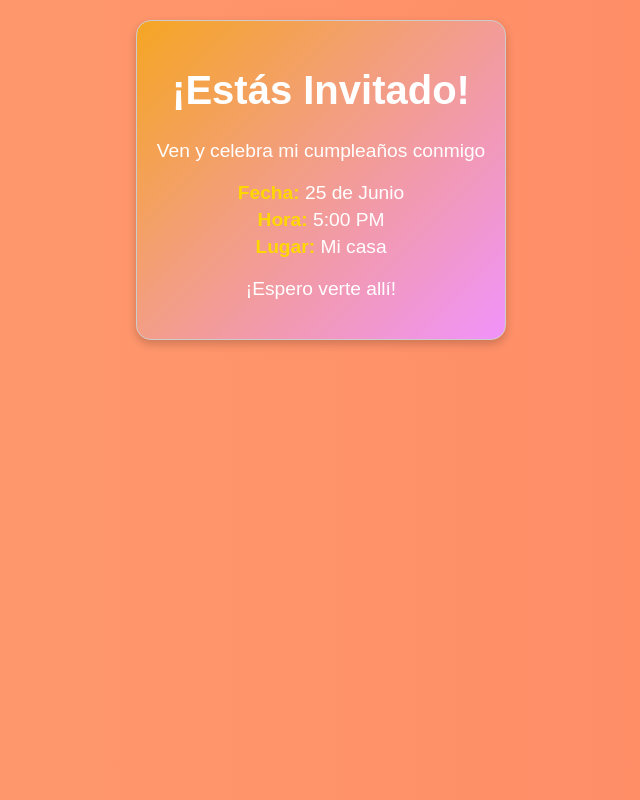
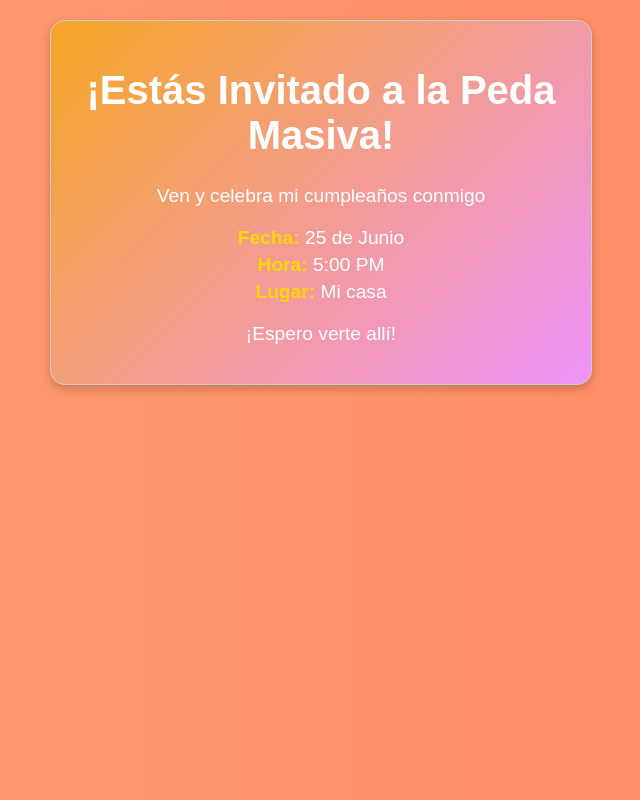
Before and after one commit to AngelJuaa/ok, a plain HTML site: page index2.html in a window 1280 px wide. Shown: the whole page, without its empty margins (319-959 px from the left). Drawn offline with Linux system fonts and the light colour scheme.

Commit message:
Update index2.html

```diff
--- a/index2.html
+++ b/index2.html
@@ -9,7 +9,7 @@
 <body>
     <div class="container">
         <div class="card">
-            <h1>¡Estás Invitado!</h1>
+            <h1>¡Estás Invitado a la Peda Masiva!</h1>
             <p>Ven y celebra mi cumpleaños conmigo</p>
             <div class="details">
                 <p><strong>Fecha:</strong> 25 de Junio</p>
```
